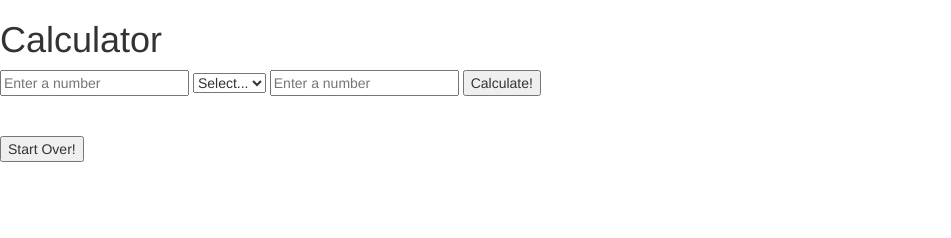
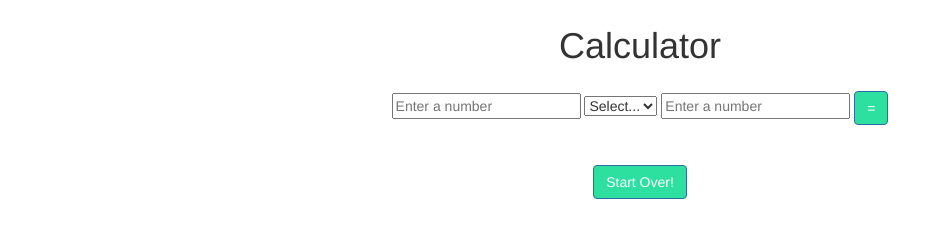
Before and after one commit to bljohnson/weekend_challenge_03, a website: page public/view/index.html in a window 1280 px wide. Shown: the whole page, without its empty margins (0-951 px from the left). Drawn offline with Linux system fonts and the light colour scheme.

Commit message:
Add basic styling

```diff
--- a/public/view/index.html
+++ b/public/view/index.html
@@ -6,11 +6,20 @@
     <script src = "../vendors/jquery-1.12.3.js" charset="utf-8"></script>
     <script src = "../scripts/client.js" charset="utf-8"></script>
     <link rel="stylesheet" href="../vendors/bootstrap.min.css" media="screen" title="no title" charset="utf-8">
+    <link rel="stylesheet" href="style.css" media="screen" title="no title" charset="utf-8">
   </head>
   <body>
     <h1>Calculator</h1>
+    <div class = "container">
     <form id = "daForm" action = "/pathPost" method = "post">
       <input type = "number" id = "firstNum" name = "firstNum" placeholder = "Enter a number" value = "">
+
+      <!-- for PRO MODE USE -->
+      <!-- <button id = "addItUp">+</button>
+      <button id = "subtractIt">-</button>
+      <button id = "multiplyIt">x</button>
+      <button id = "divideIt">÷</button> -->
+
       <select id = "something" class = "math" name ="math">
         <option selected = "selected">Select...</option>
         <option value = "+">+</option>
@@ -19,9 +28,9 @@
         <option value = "/">/</option>
       </select>
       <input type = "number" id = "secondNum" name = "secondNum" placeholder = "Enter a number" value = "">
-      <button id = "submit" type = "submit">Calculate!</button>
-    </form><br>
-    <div id = "outputDiv"></div><br>
-    <button id = "clear">Start Over!</button>
+      <button class = "btn btn-primary" id = "submit" type = "submit">=</button>
+    </form></div><br>
+    <div id = "outputDiv" class = "container"></div><br>
+    <button class = "btn btn-primary" id = "clear">Start Over!</button>
   </body>
 </html>
--- /dev/null
+++ b/public/view/style.css
@@ -0,0 +1,17 @@
+body {
+  text-align: center;
+}
+
+.btn-primary {
+  background-color: rgb(46,224,160);
+}
+
+.btn-primary:hover {
+  background-color: rgb(183,191,188);
+}
+
+
+h1 {
+  margin-top: 2%;
+  margin-bottom: 2%;
+}
```
